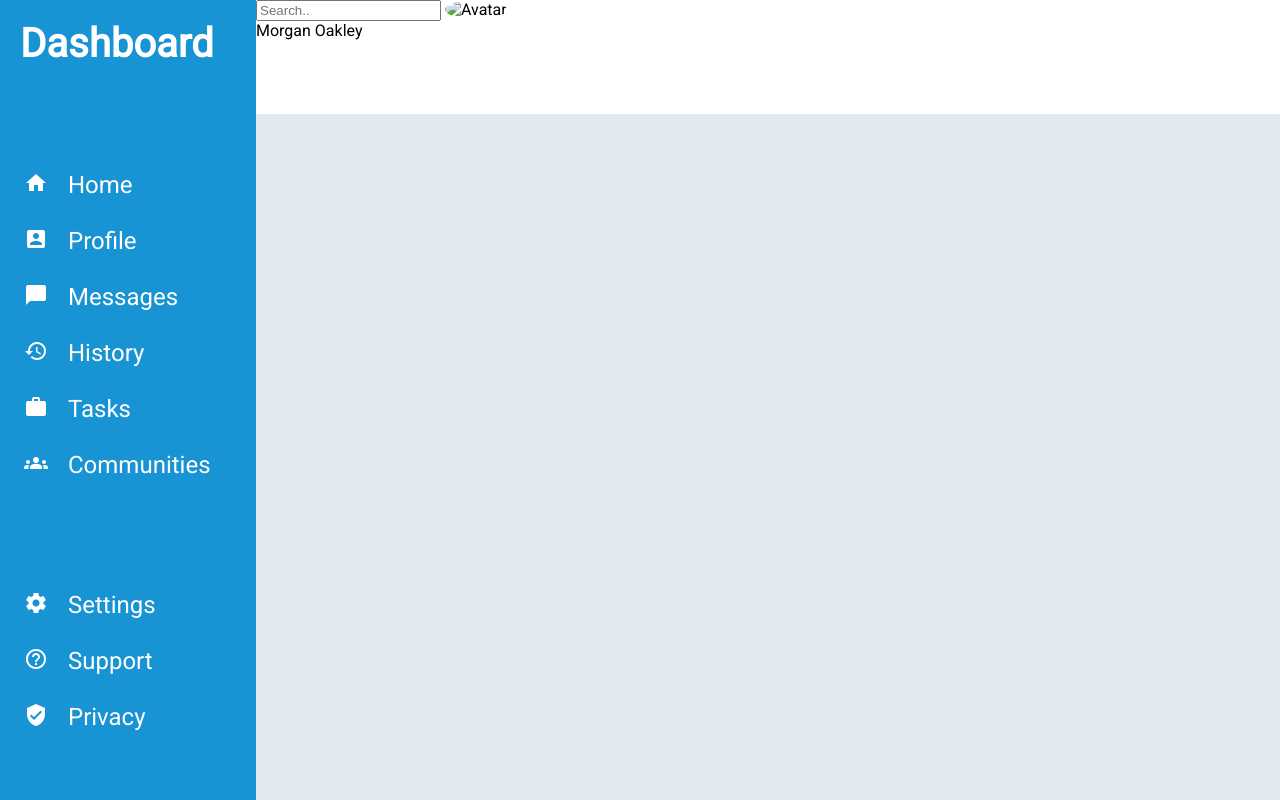
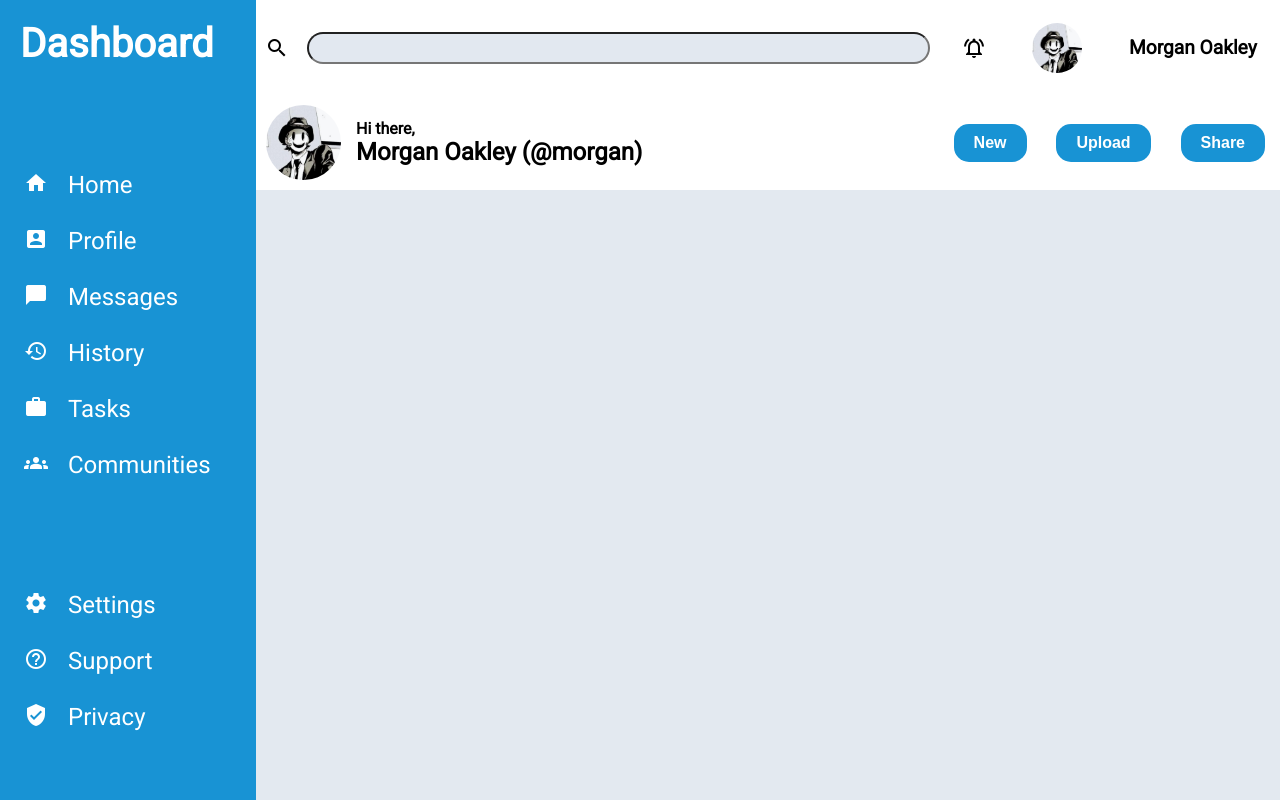
Before and after one commit to 1tenko/admin-dashboard, a website: page index.html in a window 1280 px wide. Shown: the top 800 px of the page. Drawn offline with Linux system fonts and the light colour scheme.

Commit message:
Header finished (could be improved for full page screen as is optimized for half)

```diff
--- a/index.html
+++ b/index.html
@@ -8,6 +8,7 @@
     <link rel="stylesheet" href="styles.css">
     <link href="https://fonts.googleapis.com/icon?family=Material+Icons"
       rel="stylesheet">
+      <link href="https://fonts.googleapis.com/icon?family=Material+Icons+Outlined" rel="stylesheet">
 </head>
 <body>
     <div class="container">
@@ -32,9 +33,32 @@
         </div>
 
         <div class="header">
-            <input type="text" placeholder="Search..">
-            <img class="avatar" src="" alt="Avatar">
-            <div class="name">Morgan Oakley</div>
+            <div class="tl">
+                <span class="material-icons-outlined">
+                    search
+                    </span>
+                <input class="search" type="text">
+
+            </div>
+            <div class="tr">
+                <span class="material-icons-outlined">
+                    notifications_active
+                    </span>
+                <img class="avatar one" src="images/pfp.jpg" alt="Avatar">
+                <span>Morgan Oakley</span>
+            </div>
+            <div class="bl">
+                <img class="avatar two" src="images/pfp.jpg" alt="Avatar">
+                <div>
+                    <div class="ht">Hi there,</div>
+                    <div class="tag">Morgan Oakley (@morgan)</div>
+                </div>
+            </div>
+            <div class="buttons">
+                <button>New</button>
+                <button>Upload</button>
+                <button>Share</button>
+            </div>
         </div>
 
         <div class="content"></div>
--- a/styles.css
+++ b/styles.css
@@ -5,6 +5,11 @@ body,html {
     padding: 0;
     font-family: 'Roboto', sans-serif;
 }
+
+
+/* div {
+    border: 5px solid red;
+} */
 
 .container {
     display: grid;
@@ -43,13 +48,85 @@ li {
     padding: 4px;
 }
 
-.material-icons {
-    font-size: 240px; }
-
 .header {
     grid-column: 2 / 3;
     grid-row: 1 / 2;
     background-color: white;
+    display: grid;
+    grid-template-columns: 2fr 1fr;
+    grid-template-rows: 1fr 1fr;
+}
+
+.tl {
+    display: flex;
+    justify-content: space-around;
+    align-items: center;
+    font-size: 18px;
+}
+
+.search {
+    font-size: 24px;
+    width: 90%;
+    height: 26px;
+    background-color: #E2E8F0;
+    border-radius: 25px;
+}
+
+.tr {
+    display: flex;
+    justify-content: space-around;
+    align-items: center;
+    font-weight: bold;
+    font-size: larger;
+}
+
+.avatar {
+    border-radius: 50%;
+}
+
+.avatar.one {
+    height: 50px;
+    width: auto;
+}
+
+.bl {
+    display: flex;
+    padding: 10px;
+    gap: 15px;
+    align-items: center;
+}
+
+.ht {
+    font-size: 16px;
+    font-weight: bold;
+}
+
+.tag {
+    font-size: 24px;
+    font-weight: bold;
+}
+
+.avatar.two {
+    height: 75px;
+    width: auto;
+}
+
+.buttons {
+    display: flex;
+    align-items: center;
+    justify-content: space-around;
+}
+
+button {
+    background-color: #1893D4;
+    color: white;
+    border-radius: 15px;
+    font-size: 16px;
+    padding: 10px;
+    border: none;
+    padding-left: 20px;
+    padding-right: 20px;
+    font-weight: bold;
 }
 
 .content {
@@ -57,7 +134,3 @@ li {
     grid-column: 2 / 3;
     grid-row: 2 / 3;
 }
-
-.avatar {
-    border-radius: 50%;
-}
```
Also changed, not shown: images/pfp.jpg (added).
